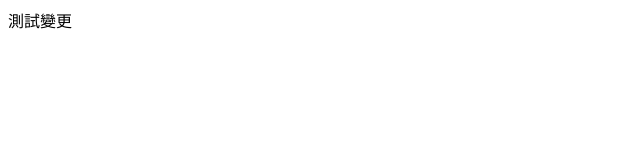
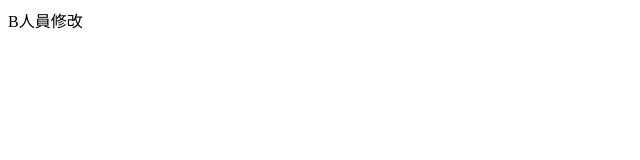
Before and after one commit to olagebuge/testrepo, a plain HTML site: page index.html in a window 1280 px wide. Shown: the full height of the page, 0-640 px from the left. Drawn offline with Linux system fonts and the light colour scheme.

Commit message:
B修改測試

```diff
--- a/index.html
+++ b/index.html
@@ -6,6 +6,6 @@
     <title>Document</title>
 </head>
 <body>
-    測試變更
+    B人員修改
 </body>
 </html>
```
